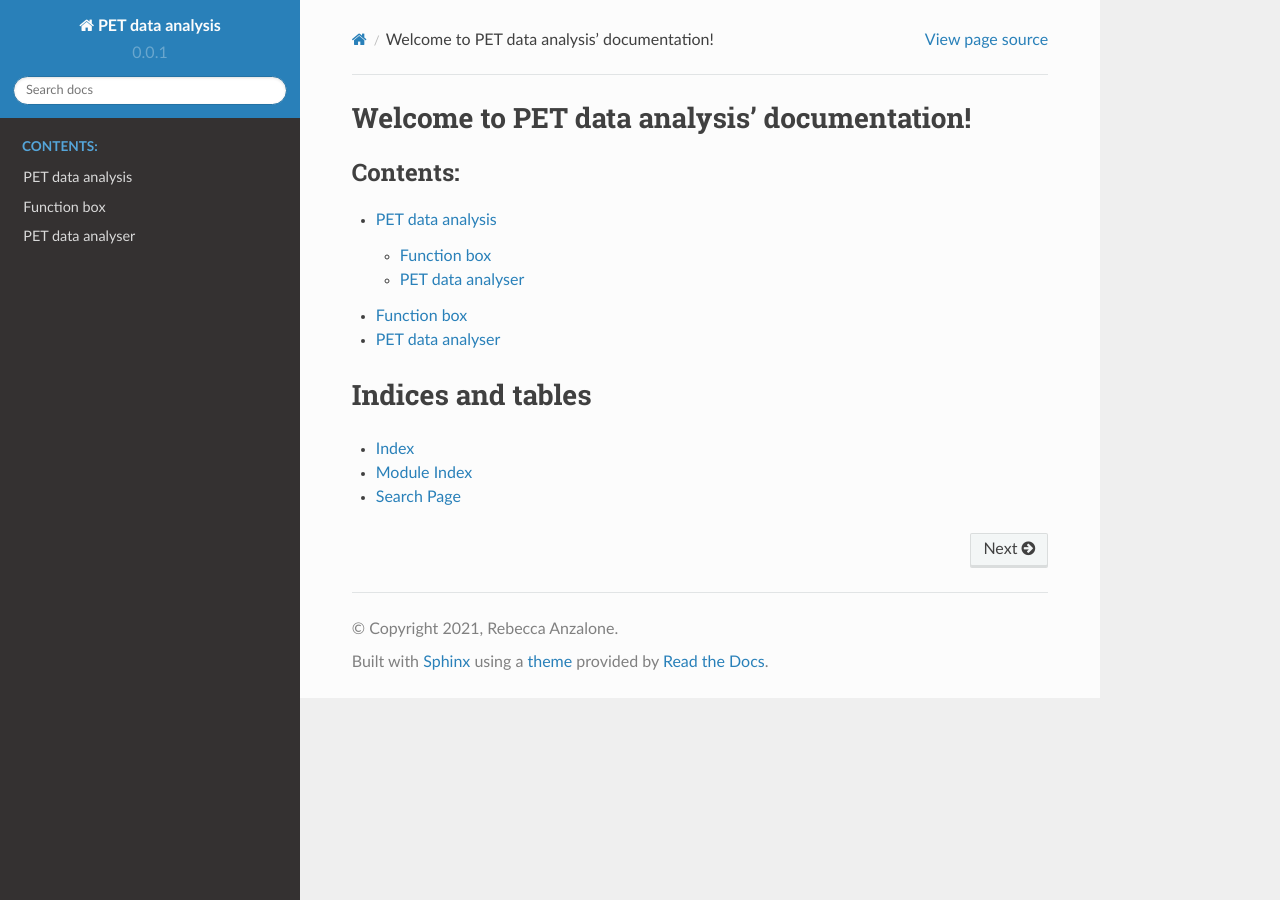
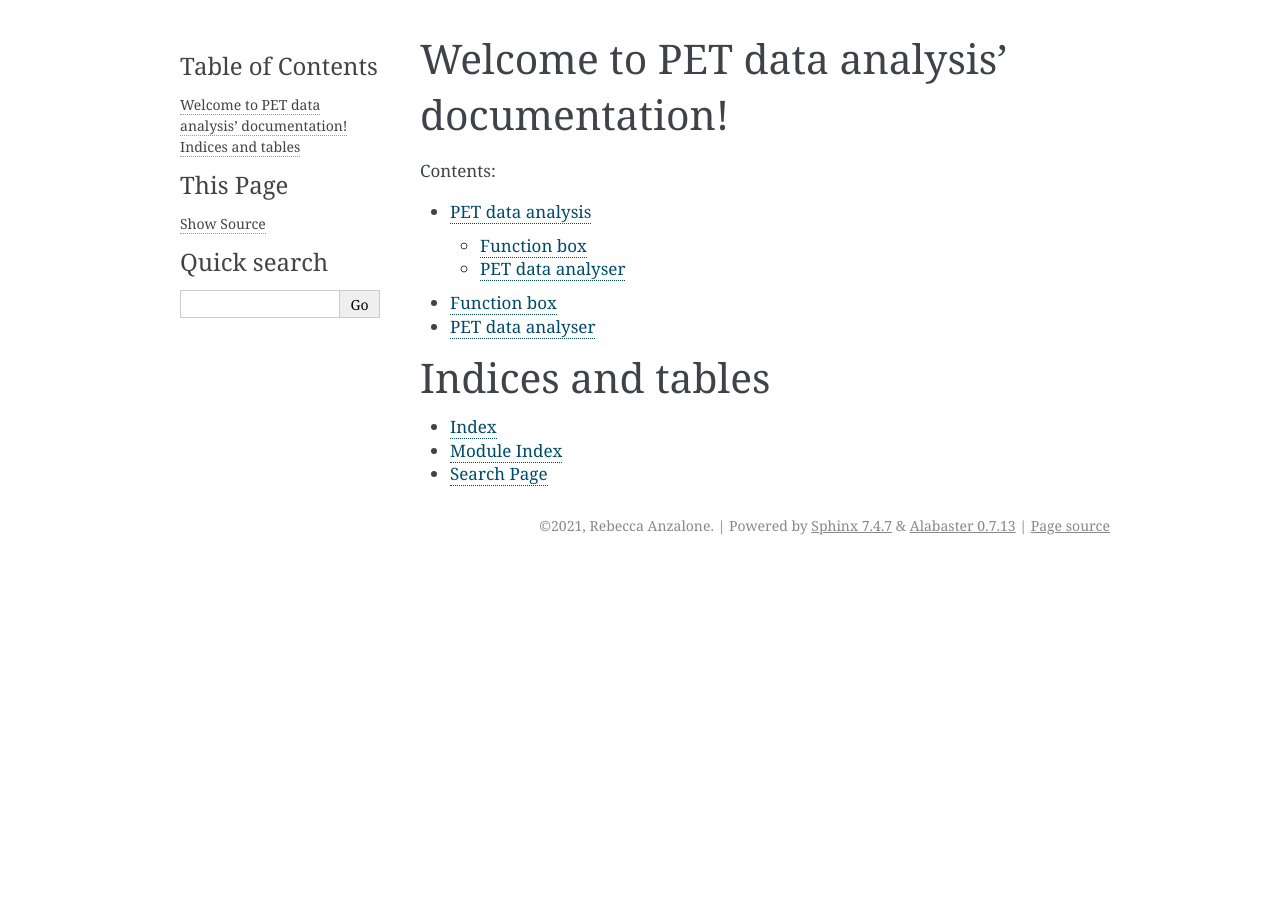
Before and after one commit to RebeccaAnzalone/CMEPDA_exam, a Sphinx documentation site: the page built from docs/index.rst, in a window 1280 px wide. Built offline with Sphinx 7.4.7, drawn with Linux system fonts in a browser that asks for light colours.

Commit message:
changed documentation theme

```diff
--- a/docs/conf.py
+++ b/docs/conf.py
@@ -108,8 +108,8 @@ pygments_style = 'sphinx'
 # The theme to use for HTML and HTML Help pages.  See the documentation for
 # a list of builtin themes.
 #
-#html_theme = 'alabaster'
-html_theme = 'sphinx_rtd_theme'
+html_theme = 'alabaster'
+#html_theme = 'sphinx_rtd_theme'
 
 # Add any paths that contain custom static files (such as style sheets) here,
 # relative to this directory. They are copied after the builtin static files,
```
Also changed, not shown: README.md (+1 -1 lines).
